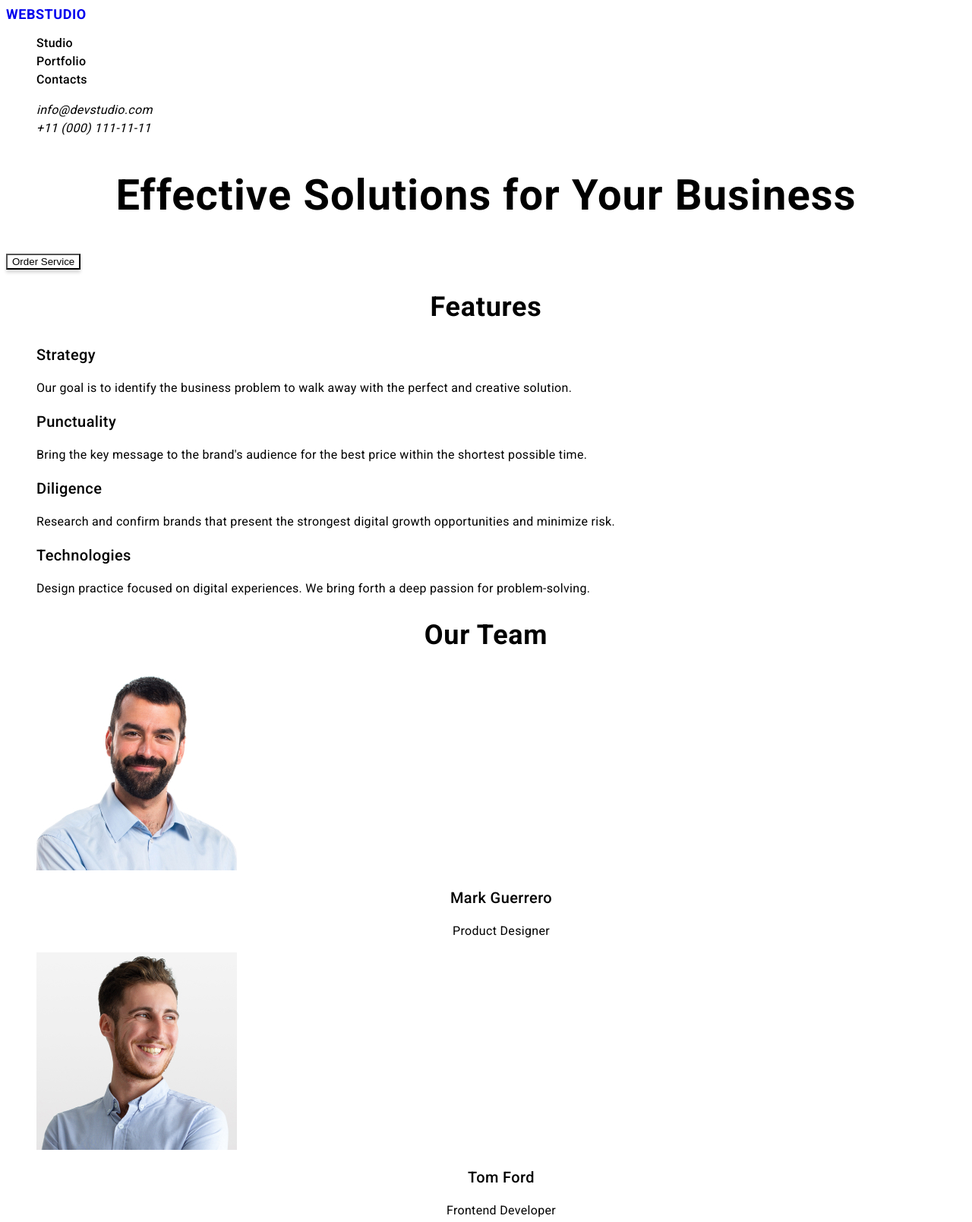
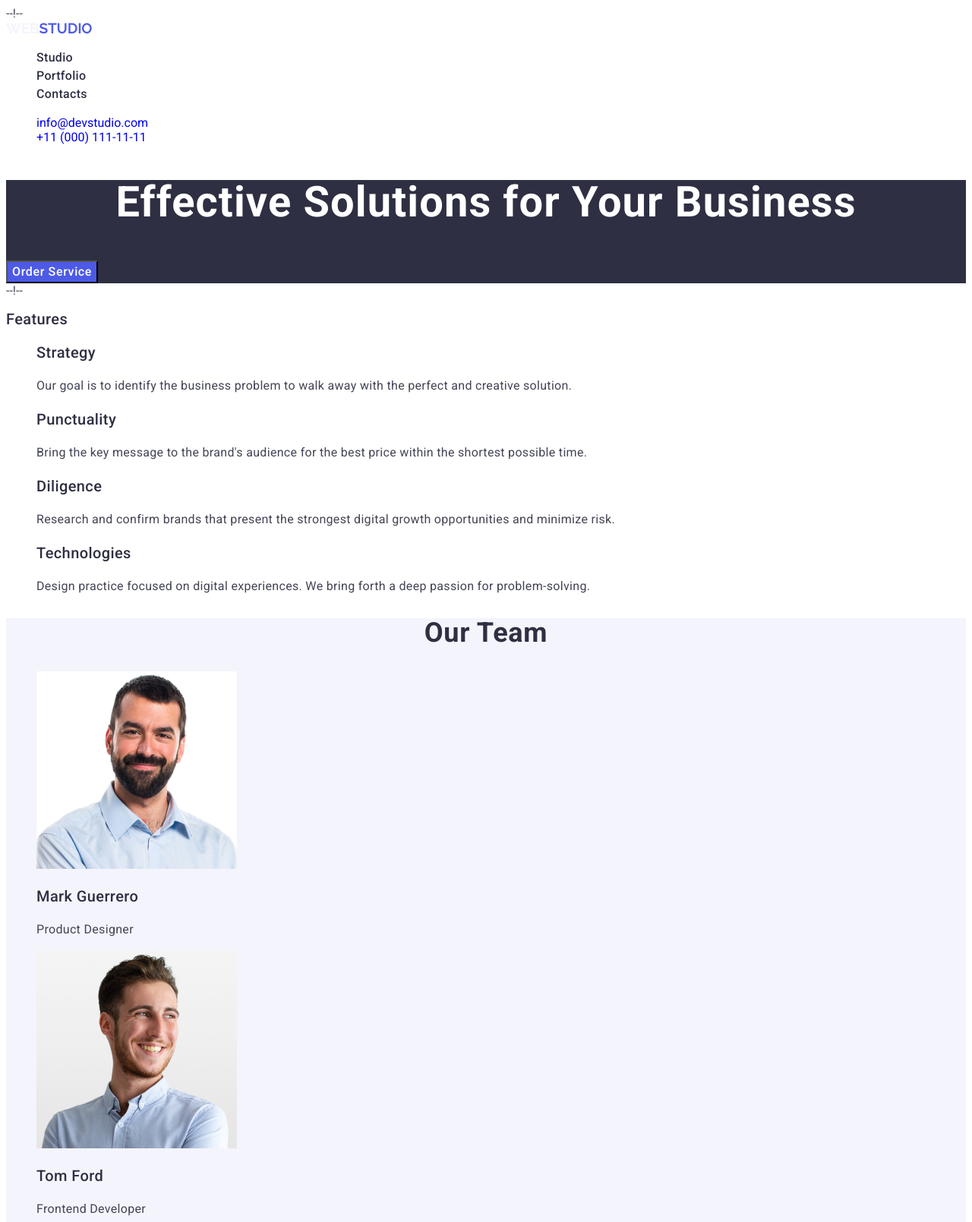
Before and after one commit to Oleh-Nabok/goit-markup-hw-02, a plain HTML site: page index.html in a window 1280 px wide. Shown: the top 1609 px of the page at 76% size. Drawn offline with Linux system fonts and the light colour scheme.

Commit message:
commit message

```diff
--- a/css/styles.css
+++ b/css/styles.css
@@ -1,6 +1,4 @@
-body {
-    font-family: "Roboto", sans-serif ;
-}
+
 
 ul {
     list-style-type: none;
@@ -9,205 +7,124 @@ ul {
 a {
     text-decoration: none;
 }
-
-p {
-    color: var(--navy-blue);
+.logo {
+    font-family: "Raleway", sans-serif;
+    font-weight: 700;
+    font-size: 18px;
+    line-height: 1.17;
+    letter-spacing: 0.03em;
+    text-transform: uppercase;
+    color: #4d5ae5;
 }
 
-.header-logo {
-    font-family: var(--second-family);
-font-weight: 700;
-font-size: 18px;
-line-height: 117%;
-letter-spacing: 0.03em;
-text-transform: uppercase;
+.logo-text {
+    color: #f4f4fd;
 }
 
-.header-logo-web {
-font-family: var(--second-family);
-font-weight: 700;
-font-size: 18px;
-line-height: 117%;
-letter-spacing: 0.03em;
-text-transform: uppercase;
-color: var(--navy-blue);
-}
-.logo-web {
-    font-family: var(--second-family);
-font-weight: 700;
-font-size: 18px;
-line-height: 117%;
-letter-spacing: 0.03em;
-text-transform: uppercase;
-color: var(--iris);
-}
-.navigation-studio {
-    font-family: var(--font-family);
-font-weight: 500;
-font-size: 16px;
-line-height: 150%;
-letter-spacing: 0.02em;
-color: var(--navy-blue);
-}
-.navigation-portfolio {
-    font-family: var(--font-family);
-font-weight: 500;
-font-size: 16px;
-line-height: 150%;
-letter-spacing: 0.02em;
-color: var(--navy-blue);
-}
-.navigation-contacts {
-    font-family: var(--font-family);
+.nav-link {
     font-weight: 500;
     font-size: 16px;
-    line-height: 150%;
+    line-height: 1.5;
     letter-spacing: 0.02em;
-    color: var(--navy-blue);
-}
-.email {
-    font-family: var(--font-family);
-font-weight: 400;
-font-size: 16px;
-line-height: 150%;
-letter-spacing: 0.02em;
-color: var(--slate);
+    color: #2e2f42;
 }
 
-.telefono {
-    font-family: var(--font-family);
-font-weight: 400;
-font-size: 16px;
-line-height: 150%;
-letter-spacing: 0.02em;
-color: var(--slate);
+.nav-link:hover,
+.nav-link:focus {
+    color: #404bbf;
 }
 
-.first-title {
-    font-family: var(--font-family);
-font-weight: 700;
-font-size: 56px;
-line-height: 107%;
-letter-spacing: 0.02em;
-text-align: center;
-color: var(--white);
+.contact-info {
+    font-style: normal;
 }
 
-.button {
-    box-shadow: 0 4px 4px 0 rgba(0, 0, 0, 0.15);
-background: var(--iris);
+.contact-link {
+    font-size: 16px;
 }
 
-.title {
-    font-family: var(--font-family);
-font-weight: 700;
-font-size: 36px;
-line-height: 111%;
-letter-spacing: 0.02em;
-text-align: center;
-color: var(--navy-blue);
+.first-section {
+    background-color: #2e2f42;
 }
 
-.title-text {
-    font-family: var(--font-family);
-font-weight: 500;
-font-size: 20px;
-line-height: 120%;
-letter-spacing: 0.02em;
-color: var(--navy-blue);
+.section-title {
+    font-size: 56px;
+    line-height: 1.07;
+    text-align: center;
+    letter-spacing: 0.02em;
+    color: #ffffff;
 }
 
-.text-taste {
-    font-family: var(--font-family);
-font-weight: 400;
-font-size: 16px;
-line-height: 150%;
-letter-spacing: 0.02em;
-color: var(--slate);
+.action-button {
+    background-color: #4D5AE5;
+    font-family: "Roboto", sans-serif;
+    font-weight: 500;
+    font-size: 16px;
+    line-height: 1.5;
+    letter-spacing: 0.04em;
+    color: #ffffff;
+    cursor: pointer;
 }
 
-.title-images {
-    font-family: var(--font-family);
-font-weight: 700;
-font-size: 36px;
-line-height: 111%;
-letter-spacing: 0.02em;
-text-align: center;
-color: var(--navy-blue);
+.action-button:hover,
+.action-button:focus {
+    background-color: #404BBF;
 }
 
-.title-images-text {
-    font-family: var(--font-family);
-font-weight: 500;
-font-size: 20px;
-line-height: 120%;
-letter-spacing: 0.02em;
-text-align: center;
-color: var(--navy-blue);
+.item-title,
+.service-title {
+    font-weight: 500;
+    font-size: 20px;
+    line-height: 1.2;
+    letter-spacing: 0.02em;
+    color: #2e2f42;
 }
 
-.title-images-taste {
-    font-family: var(--font-family);
-font-weight: 400;
-font-size: 16px;
-line-height: 150%;
-letter-spacing: 0.02em;
-text-align: center;
-color: var(--slate);
+.item-description,
+.service-description {
+    font-size: 16px;
+    line-height: 1.5;
+    letter-spacing: 0.02em;
+    color: #434455;
 }
 
-.title-images-other {
-    font-family: var(--font-family);
-font-weight: 700;
-font-size: 36px;
-line-height: 111%;
-letter-spacing: 0.02em;
-text-align: center;
-color: var(--navy-blue);
+.third-section {
+    background-color: #F4F4FD;
 }
 
-.title-other{
-    font-family: var(--font-family);
-    font-weight: 500;
-    font-size: 20px;
-    line-height: 120%;
+.section-header {
+    font-size: 36px;
+    line-height: 1.11;
+    text-align: center;
     letter-spacing: 0.02em;
-    color: var(--navy-blue);
+    text-transform: capitalize;
+    color: #2e2f42;
 }
 
-.images-other {
-    font-family: var(--font-family);
-font-weight: 400;
-font-size: 16px;
-line-height: 150%;
-letter-spacing: 0.02em;
-color: var(--slate);
+.service-item {
+    background-color: #FFFFFF;
 }
 
-.logo-footer {
-    font-family: var(--second-family);
-font-weight: 700;
-font-size: 18px;
-line-height: 117%;
-letter-spacing: 0.03em;
-text-transform: uppercase;
+.site-footer {
+    background-color: #2e2f42;
 }
 
-.logo-footer-Web {
-    font-family: var(--second-family);
+.footer-logo .logo {
+    font-family: "Raleway", sans-serif;
     font-weight: 700;
     font-size: 18px;
-    line-height: 117%;
+    line-height: 1.17;
     letter-spacing: 0.03em;
     text-transform: uppercase;
-    color: var(--iris);
+    color: #4d5ae5;
 }
 
-.foter-text {
-    font-family: var(--font-family);
-font-weight: 400;
-font-size: 16px;
-line-height: 150%;
-letter-spacing: 0.02em;
-color: var(--cloud);
+.footer-logo .logo-text {
+    color: #f4f4fd;
 }
+
+.footer-paragraph {
+    font-size: 16px;
+    line-height: 1.5;
+    letter-spacing: 0.02em;
+    color: var(--footer-text-color, #f4f4fd);
+}
--- a/index.html
+++ b/index.html
@@ -13,97 +13,108 @@
 <link href="https://fonts.googleapis.com/css2?family=Raleway:wght@500&family=Roboto:wght@400;500;700&display=swap" rel="stylesheet">
 </head>
 
+<style>
+  body {
+            font-family: "Roboto", sans-serif;
+            color: #434455;
+            background-color: #FFFFFF;
+        }
+</style>
 
 <body>
     <header>
 
         <nav>
-        <a class="header-logo" href="./index.html"> <span class="header-logo-web">Web</span>Studio</a>
+          --!--
+          <div class="logo-container">
+            <a class="logo" href="./index.html"> <span class="logo-text">Web</span>Studio</a>
+          </div>
 
         <ul>
-            <li><a class="navigation-studio" href="">Studio</a></li>
-            <li><a class="navigation-portfolio" href="">Portfolio</a></li>
-            <li><a class="navigation-contacts" href="">Contacts</a></li>
+            <li><a class="nav-link" href="">Studio</a></li>
+            <li><a class="nav-link" href="">Portfolio</a></li>
+            <li><a class="nav-link" href="">Contacts</a></li>
         </ul>
 
     </nav>
-    <address>
+    <address class="contact-info">
         <ul>
           <li>
-             <a class="email" href="mailto:info@devstudio.com">info@devstudio.com</a>
+             <a class="contact-link" href="mailto:info@devstudio.com">info@devstudio.com</a>
           </li>
           <li>
-            <a class="telefono" href="tel:+110001111111">+11 (000) 111-11-11</a>
+            <a class="contact-link" href="tel:+110001111111">+11 (000) 111-11-11</a>
           </li>
         </ul>
     </address>
 </header>
 
     <main>
-        <section>
-            <h1 class="first-title" >Effective Solutions for Your Business</h1>
-            <button class="button" type="button">Order Service</button>
+        <section class="first-section">
+            <h1 class="section-title" >Effective Solutions for Your Business</h1>
+            <button class="action-button" type="button">Order Service</button>
         </section>
 
         <section>
-         <h2 class="title" >Features</h2>
+          --!--
+         <h2 class="item-title" >Features</h2>
              <ul>
                 <li>
-                    <h3 class="title-text" >Strategy</h3>
-                    <p class="text-taste">
+                    <h3 class="item-title" >Strategy</h3>
+                    <p class="item-description">
                         Our goal is to identify the business
 problem to walk away with the perfect and creative solution.
                     </p>
                 </li>
                 <li>
-                    <h3 class="title-text" >Punctuality</h3>
-                    <p class="text-taste">
+                    <h3 class="item-title" >Punctuality</h3>
+                    <p class="item-description">
                         Bring the key message to the brand's audience for the best price within the shortest possible time.
                     </p>
                 </li>
                 <li>
-                    <h3 class="title-text" >Diligence</h3>
-                    <p class="text-taste">
+                    <h3 class="item-title" >Diligence</h3>
+                    <p class="item-description">
                         Research and confirm brands that present the strongest digital growth opportunities and minimize risk.
                     </p>
                 </li>
                 <li>
-                <h3 class="title-text" >Technologies</h3>
-                <p class="text-taste">
+                <h3 class="item-title" >Technologies</h3>
+                <p class="item-description">
                     Design practice focused on digital experiences. We bring forth a deep passion for problem-solving.
                 </p>
                 </li>
              </ul>
         </section>
-        <section>
-            <h2 class="title-images">Our Team</h2>
+        <section class="third-section">
+          <h2 class="section-header">Our Team</h2>
           <ul>
-                <li>
+              <li  class="servise-item">
                   <img src="./images/img.jpg" alt="Description1" width="264">
-                      <h3 class="title-images-text" >Mark Guerrero</h3>
-                        <p class="title-images-taste" >Product Designer</p>
+                    <h3 class="service-title" >Mark Guerrero</h3>
+                      <p class="service-description" >Product Designer</p>
               </li>
-                <li>
+              <li  class="servise-item">
                   <img src="./images/img1.jpg" alt="Description2" width="264">
-                      <h3 class="title-images-text" >Tom Ford</h3>
-                        <p class="title-images-taste" >Frontend Developer</p>
+                    <h3 class="service-title" >Tom Ford</h3>
+                      <p class="service-description" >Frontend Developer</p>
               </li>
-                <li>
+              <li class="servise-item" >
                   <img src="./images/img2.jpg" alt="Description2" width="264">
-                      <h3 class="title-images-text" >Camila Garcia</h3>
-                        <p class="title-images-taste" >Marketing</p>
+                    <h3 class="service-title" >Camila Garcia</h3>
+                      <p class="service-description" >Marketing</p>
               </li>
-                <li>
+              <li class="servise-item" >
                   <img src="./images/img3.jpg" alt="Description2" width="264">
-                      <h3 class="title-images-text" >Daniel Wilson</h3>
-                        <p class="title-images-taste" >UI Designer</p>
+                    <h3 class="service-title" >Daniel Wilson</h3>
+                      <p class="service-description" >UI Designer</p>
               </li>
           </ul>
       </section>
 
-        <section>
+      <section class="fourth-section">
 
-<h2 class="title-images-other">Our Portfolio</h2>
+<h2 class="additional-information">Our Portfolio</h2>
 
 <ul>
   <li>
@@ -140,9 +151,12 @@ problem to walk away with the perfect and creative solution.
 </ul>
 </section>
   </main>
-    <footer>
-        <a class="logo-footer" href="./index.html"><span class="logo-footer-Web">Web</span>Studio</a>
-        <p class="foter-text">Increase the flow of customers and sales for your business with digital marketing & growth solutions.</p>
+  <footer class="site-footer">
+    <div class="footer-logo">
+      <a class="logo" href="./index.html">
+        <span class="logo-text">Web</span>Studio</a</div>
+
+      <p class="footer-paragraph">Increase the flow of customers and sales for your business with digital marketing & growth solutions.</p>
   </footer>
 </body>
 </html>
```
Lines whose indentation alone changed are shown as unchanged.
